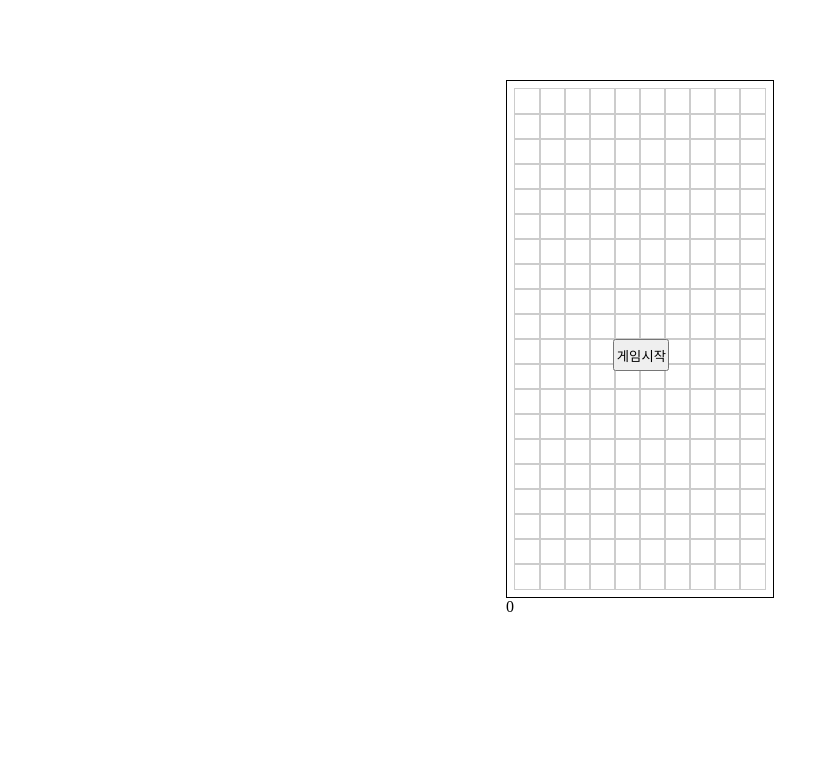
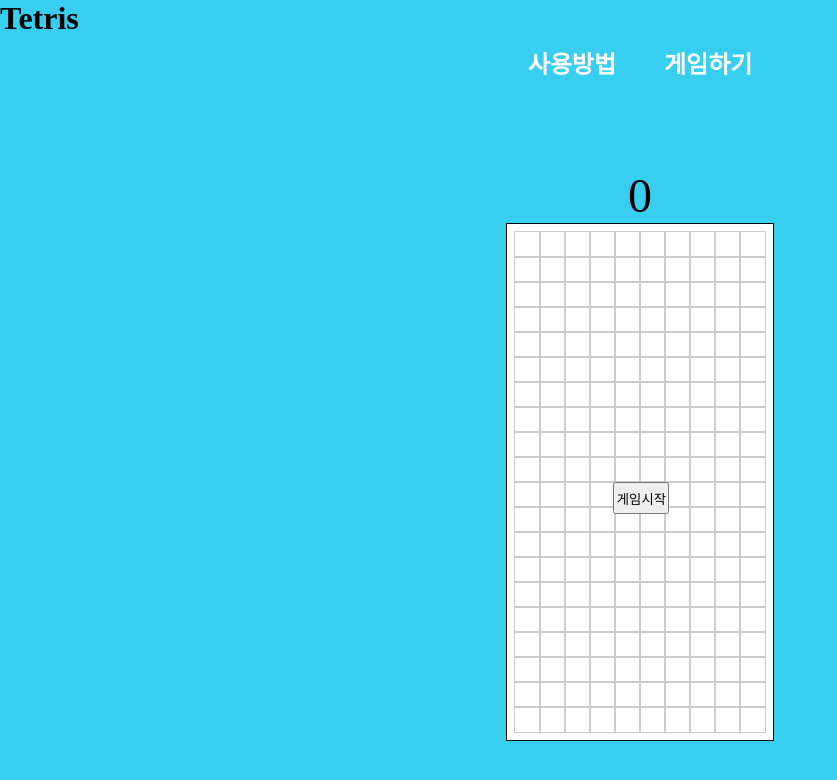
Before and after one commit to Jaek1783/tetrisGame, a Next.js app: page /tetris in a window 1280 px wide. Shown: the top 780 px of the page, without its empty margins (0-837 px from the left). Built offline with nearby package versions, Linux system fonts and the light colour scheme.

Commit message:
메인페이지 구성중

```diff
--- /dev/null
+++ b/components/layout/Layout.tsx
@@ -0,0 +1,9 @@
+import NavComponent from "./header"
+const Layout = ({children})=>{
+    return <div>
+        <NavComponent/>
+        <main>{children}</main>
+    </div>
+};
+
+export default Layout;
--- /dev/null
+++ b/components/layout/header.tsx
@@ -0,0 +1,32 @@
+import Link from "next/link";
+import styles from 'styled-components';
+const NavComponent = ()=>{
+    return <HeaderStyles>
+    <h1><Link href='/'>Tetris</Link></h1>
+    <nav>
+        <ul>
+            <li>사용방법</li>
+            <li><Link href='/tetris'>게임하기</Link></li>
+        </ul>
+    </nav>
+    </HeaderStyles>
+};
+
+export default NavComponent;
+
+const HeaderStyles = styles.header`
+    // background-color:#37cef0;
+        nav{
+            ul{
+                display:flex;
+                justify-content:center;
+                li{
+                    font-size:1.5rem;
+                    font-weight:bold;
+                    color:#fff;
+                    padding:.5rem;
+                    margin:0 1rem;
+                }
+            }
+        }
+`;
--- a/pages/_app.tsx
+++ b/pages/_app.tsx
@@ -1,8 +1,12 @@
 import '../styles/globals.css';
 import React from 'react';
 import type {AppProps} from 'next/app';
+import Layout from '../components/layout/Layout';
 const MyApp = ({Component, pageProps}:AppProps) => {
-    return <Component {...pageProps}/>;
+    return <Layout>
+        <Component {...pageProps}/>
+    </Layout>
+
 }
 
 export default MyApp;
--- a/pages/tetris/index.tsx
+++ b/pages/tetris/index.tsx
@@ -36,7 +36,7 @@ const TetrisPage = ()=>{
         }
     }
     const init = ()=>{
-        console.log('게임이 시작 되었습니다')
+        // console.log('게임이 시작 되었습니다')
         tempMovingItem = {...movingItem}
         // renderBlocks();
         generateNewBlock();
@@ -57,7 +57,6 @@ const TetrisPage = ()=>{
     }
 
     const generateBoardRow = () => {
-        console.log('실행 됨')
         const li = document.createElement('li');
         li.className = "board"
         const ul = document.createElement('ul');
@@ -68,7 +67,6 @@ const TetrisPage = ()=>{
         li.prepend(ul);
         console.log(li);
         playground.current.childNodes[1].prepend(li);
-        console.log(playground.current.childNodes[1])
       };
     const renderBlocks = (moveType = " ") => {
             const { type, direction, top, left } = tempMovingItem;
@@ -89,7 +87,7 @@ const TetrisPage = ()=>{
                 tempMovingItem = { ...movingItem };
                 if(moveType === 'gameOver'){
                     clearInterval(downInterval)
-                    console.log('게임이 종료되었습니다')
+                    // console.log('게임이 종료되었습니다')
                     buttonRef.current.style.display='block'
                 }
                 setTimeout(() => {
@@ -108,7 +106,7 @@ const TetrisPage = ()=>{
 
 
           const seizeBlock = () => {
-            console.log("바닥에 닿았습니다");
+            // console.log("바닥에 닿았습니다");
             const movingBlocks = document.querySelectorAll(".moving");
             movingBlocks.forEach((moving) => {
               moving.classList.remove("moving");
@@ -119,19 +117,18 @@ const TetrisPage = ()=>{
           };
           const checkMatch = ()=>{
             const childNodes = playground.current.childNodes[1].childNodes;
-            // console.log(childNodes)
+
             childNodes.forEach(child => {
-                // console.log(child.children[0].childNodes)
+
                 let matched = true;
                 child.children[0].childNodes.forEach(li=>{
-                    // console.log(li);
-                    // console.log(li.classList.contains('seized'));
+
                     if(!li.classList.contains('seized')){
                         matched = false;
                     }
                 })
                 if(matched){
-                    console.log('한줄 완성')
+                    // console.log('한줄 완성')
                     child.remove();
                     generateBoardRow();
                     setScore(prevScore => prevScore+100);
@@ -145,7 +142,7 @@ const TetrisPage = ()=>{
             },duration);
             const BlockArray = Object.entries(BlockItems);
             const randomIndex = Math.floor(Math.random() * BlockArray.length);
-            console.log("블록이 생성됩니다");
+
             movingItem.type = BlockArray[randomIndex][0];
             movingItem.top = 0;
             movingItem.left = 0;
@@ -204,8 +201,9 @@ const dropBlock = ()=>{
       window.removeEventListener("keydown", handleKeyDown);
     };
   }, []);
-    return <div className='App'>
+    return <div className='play'>
         <div className='boardTable'>
+          <div className='score'>{score}</div>
             <PlayGroundStyle ref={playground}>
                 <ButtonStyles ref={buttonRef} onClick={buttonHandler}>{btn}</ButtonStyles>
                 <Blocks
@@ -215,7 +213,6 @@ const dropBlock = ()=>{
                 matrixLoop={matrixLoop}
                 />
             </PlayGroundStyle>
-            {score}
             {/* <button onClick={btnPause}>일시정지</button> */}
         </div>
     </div>
@@ -227,6 +224,7 @@ const PlayGroundStyle = styles.div`
 border : 1px solid #000;
 padding:.5rem;
 position:relative;
+background-color:#fff;
  .board{
     ul{
         display:flex;
--- a/styles/globals.css
+++ b/styles/globals.css
@@ -2,7 +2,7 @@
     padding:0;
     margin:0;
 }
-.App{
+.play{
     display:flex;
     /* flex-direction: column; */
     justify-content: center;
@@ -16,6 +16,10 @@ a{
     text-decoration: none;
     color:inherit;
 }
+body{
+    background-color:#37cef0;
+}
+/* block style */
 .square{
     background-color: #8a2be2;
 }
@@ -37,3 +41,8 @@ a{
 .zeeRight{
     background-color: #37cef0;
 }
+.score{
+    font-size: 3rem;
+    text-align: center;
+
+}
```
Also changed, not shown: pages/index.tsx (+25 -2 lines).
